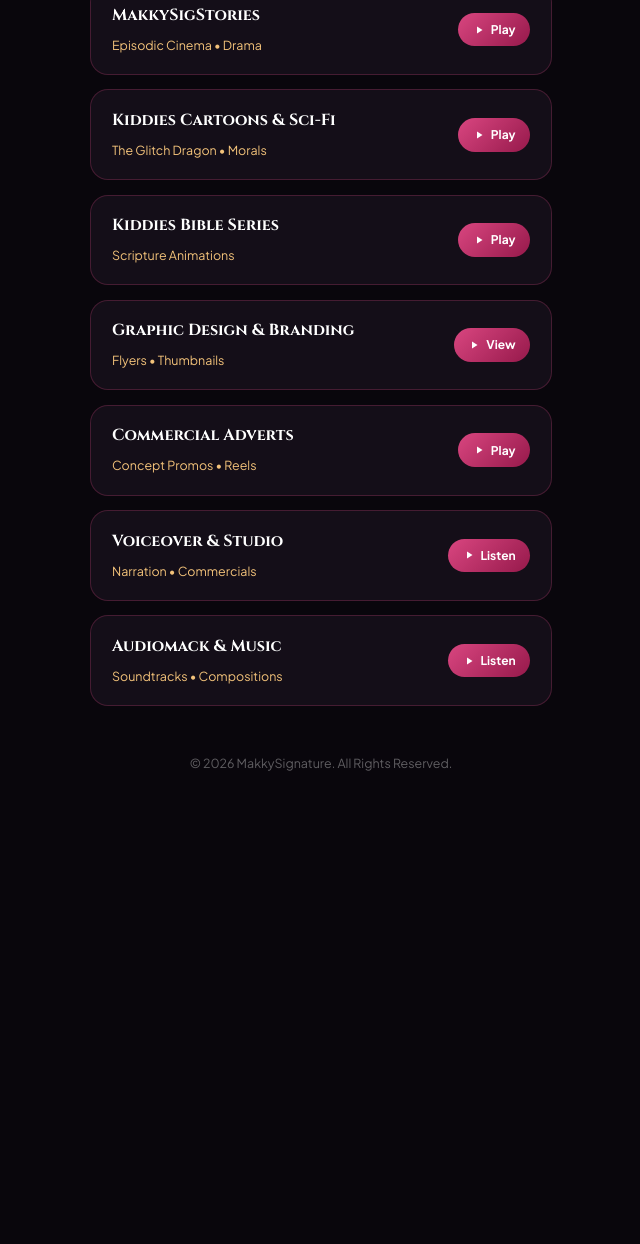
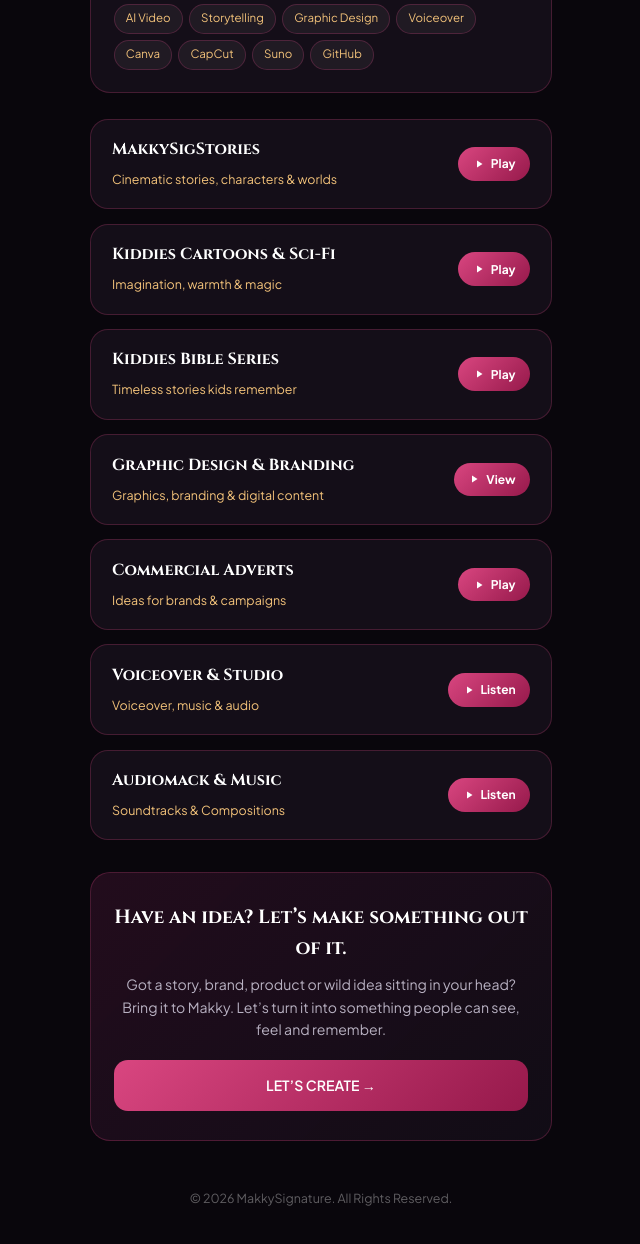
Before and after one commit to amaka08087/portfolio, a plain HTML site: page index.html in a window 1280 px wide. Shown: the part 948-2192 px from the top of the page, without its empty margins (319-959 px from the left). Before the commit the page ends 1786 px from the top, so only its background shows below. Drawn offline with Linux system fonts and the light colour scheme.

Commit message:
Update index.html

```diff
--- a/index.html
+++ b/index.html
@@ -164,6 +164,13 @@
     }
     .btn-primary { background: var(--btn-grad); color: #fff; border: none; }
 
+    .cta-box {
+      background: linear-gradient(135deg, rgba(38, 14, 31, 0.88), rgba(18, 13, 23, 0.94));
+      border: 1px solid var(--card-border); border-radius: 20px; padding: 1.8rem 1.4rem; text-align: center; margin-top: 2rem;
+    }
+    .cta-box h3 { font-family: 'Cinzel', serif; font-size: 1.2rem; color: #fff; margin-bottom: 0.6rem; }
+    .cta-box p { font-size: 0.88rem; color: var(--text-muted); margin-bottom: 1.2rem; line-height: 1.6; }
+
     footer { text-align: center; color: rgba(255, 255, 255, 0.35); font-size: 0.78rem; margin-top: 3rem; }
   </style>
 </head>
@@ -181,7 +188,7 @@
       <header class="hero">
         <span class="brand-pill">AI Creative Director &bull; Visual Storyteller</span>
         <h1 class="brand-name">MAKKYSIGNATURE</h1>
-        <p class="hero-intro">I turn ideas into cinematic stories, engaging visuals, and digital experiences using AI, design, and creative media.</p>
+        <p class="hero-intro">I turn ideas into stories, visuals and experiences—using AI, design and a little bit of Makky magic.</p>
 
         <div class="social-icon-row">
           <a href="https://youtube.com/@makkysigstories?si=tCkwCPETmwiljqFi" target="_blank" class="social-badge">
@@ -201,7 +208,10 @@
 
       <div class="about-box">
         <h3>✨ About Makky</h3>
-        <p>Nigerian creative professional and accountant turned digital creator, specializing in AI-powered storytelling, visual content, graphic design, and creative production.</p>
+        <p>I’m Makky—a Nigerian creative who loves turning ideas into something people can see, hear and feel.</p>
+        <p>I create AI-powered stories, visual content, designs and creative concepts, blending technology with storytelling to bring ideas to life.</p>
+        <p>From cinematic stories and children’s content to branding, advertising concepts and digital media, I enjoy creating work that feels intentional, beautiful and memorable.</p>
+
         <div class="skills-pills">
           <span class="skill-tag">AI Video</span>
           <span class="skill-tag">Storytelling</span>
@@ -216,33 +226,39 @@
 
       <div class="menu-grid">
         <div class="nav-tile" onclick="showPage('page-stories')">
-          <div class="tile-info"><h3>MakkySigStories</h3><span>Episodic Cinema &bull; Drama</span></div>
+          <div class="tile-info"><h3>MakkySigStories</h3><span>Cinematic stories, characters &amp; worlds</span></div>
           <div class="play-badge"><svg viewBox="0 0 24 24"><path d="M8 5v14l11-7z"/></svg> Play</div>
         </div>
         <div class="nav-tile" onclick="showPage('page-cartoons')">
-          <div class="tile-info"><h3>Kiddies Cartoons &amp; Sci-Fi</h3><span>The Glitch Dragon &bull; Morals</span></div>
+          <div class="tile-info"><h3>Kiddies Cartoons &amp; Sci-Fi</h3><span>Imagination, warmth &amp; magic</span></div>
           <div class="play-badge"><svg viewBox="0 0 24 24"><path d="M8 5v14l11-7z"/></svg> Play</div>
         </div>
         <div class="nav-tile" onclick="showPage('page-bible')">
-          <div class="tile-info"><h3>Kiddies Bible Series</h3><span>Scripture Animations</span></div>
+          <div class="tile-info"><h3>Kiddies Bible Series</h3><span>Timeless stories kids remember</span></div>
           <div class="play-badge"><svg viewBox="0 0 24 24"><path d="M8 5v14l11-7z"/></svg> Play</div>
         </div>
         <div class="nav-tile" onclick="showPage('page-graphics')">
-          <div class="tile-info"><h3>Graphic Design &amp; Branding</h3><span>Flyers &bull; Thumbnails</span></div>
+          <div class="tile-info"><h3>Graphic Design &amp; Branding</h3><span>Graphics, branding &amp; digital content</span></div>
           <div class="play-badge"><svg viewBox="0 0 24 24"><path d="M8 5v14l11-7z"/></svg> View</div>
         </div>
         <div class="nav-tile" onclick="showPage('page-adverts')">
-          <div class="tile-info"><h3>Commercial Adverts</h3><span>Concept Promos &bull; Reels</span></div>
+          <div class="tile-info"><h3>Commercial Adverts</h3><span>Ideas for brands &amp; campaigns</span></div>
           <div class="play-badge"><svg viewBox="0 0 24 24"><path d="M8 5v14l11-7z"/></svg> Play</div>
         </div>
         <div class="nav-tile" onclick="showPage('page-voiceover')">
-          <div class="tile-info"><h3>Voiceover &amp; Studio</h3><span>Narration &bull; Commercials</span></div>
+          <div class="tile-info"><h3>Voiceover &amp; Studio</h3><span>Voiceover, music &amp; audio</span></div>
           <div class="play-badge"><svg viewBox="0 0 24 24"><path d="M8 5v14l11-7z"/></svg> Listen</div>
         </div>
         <div class="nav-tile" onclick="showPage('page-audio')">
-          <div class="tile-info"><h3>Audiomack &amp; Music</h3><span>Soundtracks &bull; Compositions</span></div>
+          <div class="tile-info"><h3>Audiomack &amp; Music</h3><span>Soundtracks &amp; Compositions</span></div>
           <div class="play-badge"><svg viewBox="0 0 24 24"><path d="M8 5v14l11-7z"/></svg> Listen</div>
         </div>
+      </div>
+
+      <div class="cta-box">
+        <h3>Have an idea? Let’s make something out of it.</h3>
+        <p>Got a story, brand, product or wild idea sitting in your head? Bring it to Makky. Let’s turn it into something people can see, feel and remember.</p>
+        <a href="https://wa.me/2348138517721" target="_blank" class="btn btn-primary">LET’S CREATE →</a>
       </div>
     </div>
 
@@ -256,7 +272,7 @@
           <div class="card-body">
             <span class="card-badge">Featured Cinematic Episode</span>
             <h3>Side Chick Exiled to Village! She Grabbed the Machete</h3>
-            <p>High-stakes dramatic storytelling, betrayal, and redemption produced with cinema-grade AI visuals.</p>
+            <p>A story brought to life with AI—built around emotion, atmosphere and characters that feel real.</p>
             <a href="https://youtu.be/M_32v1-T3dg" target="_blank" class="btn btn-primary">▶ Watch Full Video on YouTube</a>
           </div>
         </div>
@@ -273,6 +289,7 @@
           <div class="card-body">
             <span class="card-badge">3D Animated Movie</span>
             <h3>4 Kids vs The Glitch Dragon</h3>
+            <p>Stories made for little minds—with imagination, warmth and a little magic.</p>
             <a href="https://youtu.be/W8_qRMrOsGY" target="_blank" class="btn btn-primary">▶ Watch Movie on YouTube</a>
           </div>
         </div>
@@ -289,6 +306,7 @@
           <div class="card-body">
             <span class="card-badge">Bible Animation</span>
             <h3>They Threw Him to the Lions</h3>
+            <p>Turning timeless Bible stories into visuals children can connect with and remember.</p>
             <a href="https://youtu.be/vQ5K4ShOCXQ" target="_blank" class="btn btn-primary">▶ Watch Story on YouTube</a>
           </div>
         </div>
@@ -320,6 +338,7 @@
           <div class="card-thumb-img"><img src="IMG_4606.jpeg" alt="Guinness" /></div>
           <div class="card-body">
             <h3>Guinness Brand Concept Promo</h3>
+            <p>I take a simple product or idea and turn it into something people want to stop and watch.</p>
             <a href="https://www.facebook.com/share/r/1H47iLxb1V/" target="_blank" class="btn btn-primary">📱 Watch Commercial Reel</a>
           </div>
         </div>
@@ -335,6 +354,7 @@
           <div class="card-thumb-img"><img src="IMG_4453.jpeg" alt="Studio" /></div>
           <div class="card-body">
             <h3>Broadcast Voice Sessions</h3>
+            <p>Professional voice work that adds a distinct human tone and emotional depth to any script.</p>
             <a href="https://wa.me/2348138517721" target="_blank" class="btn btn-primary">🎙️ Book Voice Session</a>
           </div>
         </div>
@@ -350,6 +370,7 @@
           <div class="card-thumb-img"><img src="IMG_5098.jpeg" alt="Music" /></div>
           <div class="card-body">
             <h3>Sound Catalog</h3>
+            <p>Custom soundscapes, background scores, and audio productions tailored for storytelling.</p>
             <a href="https://audiomack.com/chiamaka-blessing-okoro" target="_blank" class="btn btn-primary">🎵 Stream on Audiomack</a>
           </div>
         </div>
```
